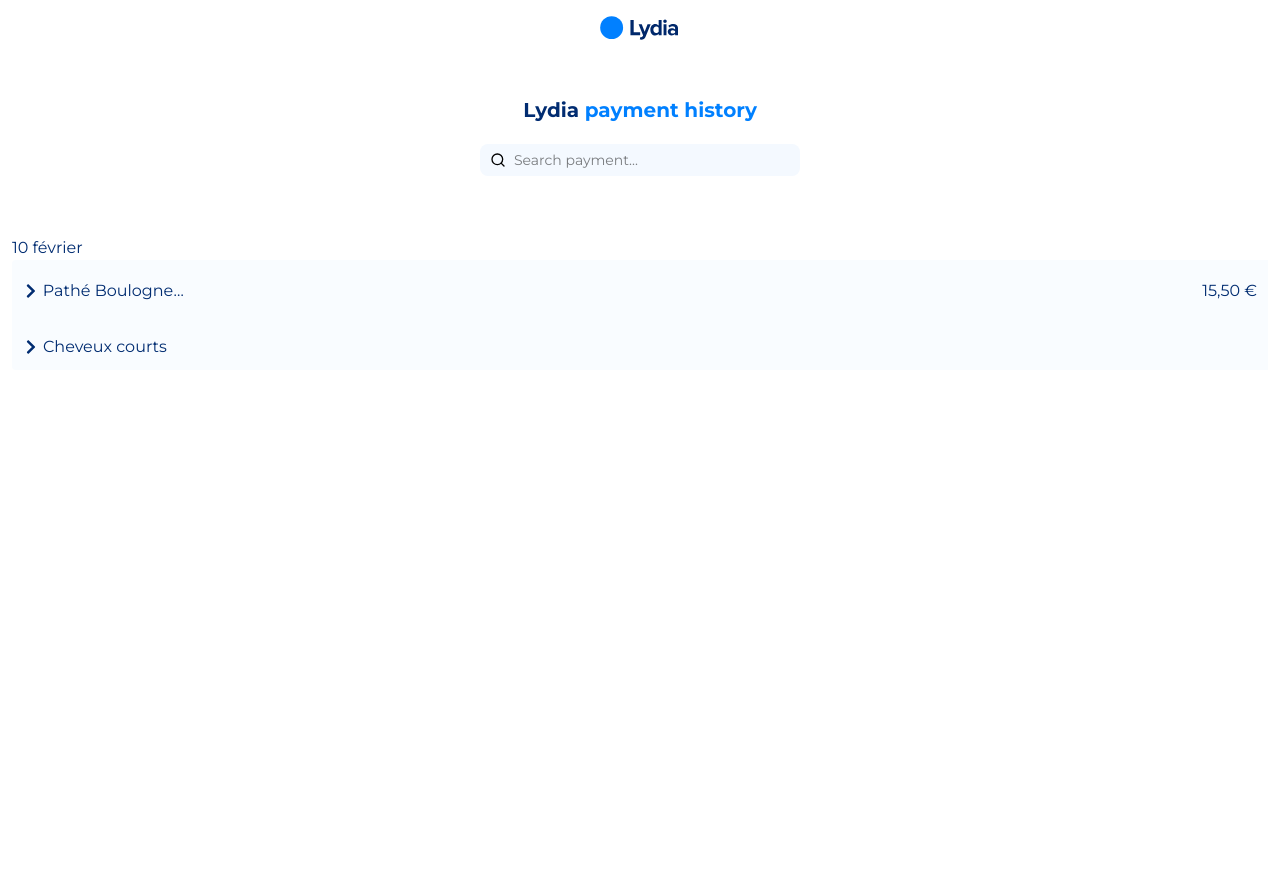
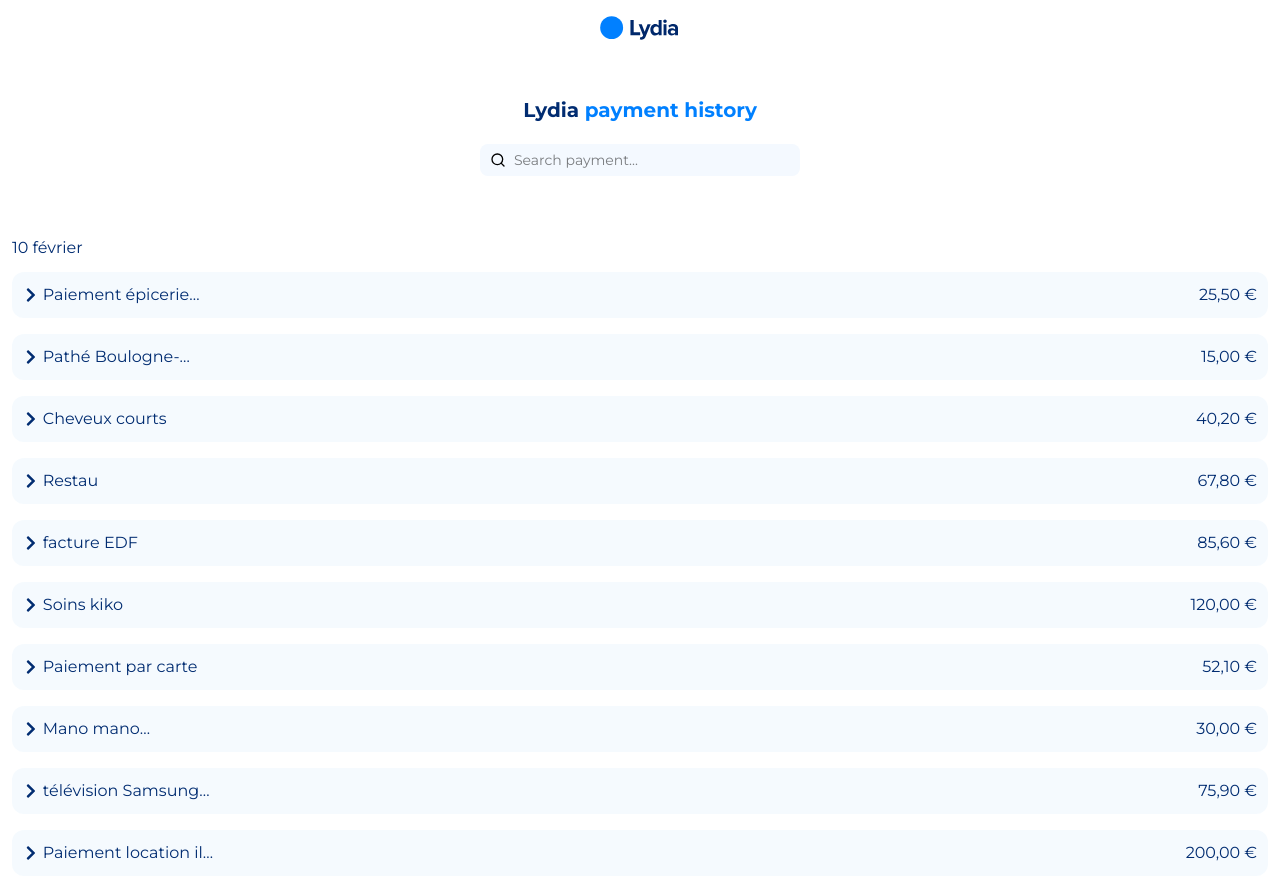
Before and after one commit to julienb84/Technical-app, a React (Vite) app: page / in a window 1280 px wide. Before the commit the page ends 800 px from the top, so only its background shows below. Built offline with nearby package versions, Linux system fonts and the light colour scheme.

Commit message:
setup .map() & types folder

```diff
--- a/src/components/TransactionPage.tsx
+++ b/src/components/TransactionPage.tsx
@@ -1,20 +1,22 @@
+// UI //
 import Input from "./ui/Input";
+import { FiSearch } from "react-icons/fi";
+
+// COMPONENTS //
 import TransactionsDetails from "./TransactionsDetails";
 
 import { useState } from "react";
 
-// icons //
-import { FiSearch } from "react-icons/fi";
+// DATA //
+import transactionsTab from "../data/transactions.json";
 
-//   type,
-//   placeholder,
-//   name,
-//   value,
-//   onChange,
-//   className,
+// TYPES //
+import type { Transaction } from "../types/transaction";
 
 const TransactionsPage = () => {
   const [search, setSearch] = useState("");
+
+  const typedTransactions = transactionsTab as Transaction[];
 
   const handleSearch = (event: React.ChangeEvent<HTMLInputElement>) => {
     const value: string = event.target.value;
@@ -42,7 +44,7 @@
         </div>
       </section>
       <section className="w-dvw pl-3 pr-3">
-        <TransactionsDetails />
+        <TransactionsDetails data={typedTransactions} />
       </section>
     </div>
   );
--- a/src/components/TransactionsDetails.tsx
+++ b/src/components/TransactionsDetails.tsx
@@ -2,19 +2,29 @@
 import { FaChevronRight } from "react-icons/fa";
 import Badge from "./ui/Badge";
 
-const TransactionsDetails = () => {
+// TYPES //
+import type { Transaction } from "../types/transaction";
+
+interface TransactionsDetailsProps {
+  data: Transaction[];
+}
+
+const TransactionsDetails = ({ data }: TransactionsDetailsProps) => {
   return (
     <div className="flex flex-col mt-10">
       <p className="text-brand-800">10 février</p>
-      <section className="bg-brand-100/50 rounded-s flex flex-col gap-2.5 pt-2">
-        <details className="group max-w-full border border-transparent open:border-brand-800/50 open:bg-white open:shadow-md open:duration-500 p-2.5 rounded-xl not-open:hover:shadow-lg/20">
+
+      <section className="rounded-s flex flex-col gap-4 pt-3">
+        {data.map((element) => {
+          return (
+            <details className="group max-w-full bg-brand-200/40 border border-transparent open:border-brand-800/50 open:bg-white open:shadow-md open:duration-500 p-2.5 rounded-xl not-open:hover:shadow-lg/20">
               <summary className="text-brand-800 text-s flex items-center">
                 <FaChevronRight className="group-open:rotate-90 transition duration-100" />
                 <div className="w-full flex justify-between">
-              <span className="ml-1 line-clamp-1 w-36">
-                Pathé Boulogne-Billancourt passage
+                  <span className="ml-1 line-clamp-1 w-44">
+                    {element.label}
                   </span>
-              <span>15,50 €</span>
+                  <span>{element.amount}</span>
                 </div>
               </summary>
               <div className="pl-1.5 mt-2.5 flex flex-col gap-6">
@@ -22,10 +32,12 @@
                   <p>SENDER</p>
                   <div className="text-brand-500/70 flex flex-col mt-1.5">
                     <p>
-                  Name : <span className="text-brand-500">Thomas Martin</span>
+                      Name :{" "}
+                      <span className="text-brand-500">{`${element.firstname} ${element.lastname}`}</span>
                     </p>
                     <p>
-                  ID : <span className="text-brand-500">544072</span>
+                      ID :{" "}
+                      <span className="text-brand-500">{element.memberId}</span>
                     </p>
                   </div>
                 </section>
@@ -33,44 +45,43 @@
                   <p>RECEIVER</p>
                   <div className="text-brand-500/70 flex flex-col mt-1.5">
                     <p>
-                  Name : <span className="text-brand-500">Damien Laurent</span>
+                      Name :{" "}
+                      <span className="text-brand-500">
+                        {element.receiverLastname
+                          ? `${element.receiverFirstname} ${element.receiverLastname}`
+                          : `${element.receiverFirstname}`}
+                      </span>
                     </p>
                   </div>
                 </section>
                 <section className="text-brand-800/60 *:font-semibold">
                   <p>PAYMENT</p>
                   <div className="text-brand-500/70 flex flex-col mt-1.5">
-                <p className="text-brand-800/60">
-                  Pathé Boulogne-Billancourt passage
-                </p>
+                    <p className="text-brand-800/60">{element.label}</p>
                     <p>
                       Type :{" "}
-                  <span className="text-brand-500">Lydia Transaction</span>
+                      <span className="text-brand-500">
+                        {element.transactionType.split("_").join(" ")}
+                      </span>
                     </p>
                     <p>
                       ID :{" "}
                       <span className="text-brand-500">
-                    c0e6b320-9429-45f1-9e61-2a9746cfc87c
+                        {element.paymentId}
                       </span>
                     </p>
                   </div>
                 </section>
-            <Badge variant="completed" status="completed" />
+                <Badge variant={element.status} status={element.status} />
+                {element.statusErrorDisplay && (
+                  <p className="text-brand-800 font-bold">
+                    {element.statusErrorDisplay}
+                  </p>
+                )}
               </div>
             </details>
-
-        <details className="group max-w-full border border-transparent open:border-brand-800/50 open:bg-white open:shadow-md open:duration-700 p-2.5 rounded-xl not-open:hover:shadow-lg/20">
-          <summary className="text-brand-800 text-s flex items-center">
-            <FaChevronRight className="group-open:rotate-90 transition duration-200" />
-            <span className="ml-1 line-clamp-1 w-36">Cheveux courts</span>
-          </summary>
-          <div className="pl-6.5 mt-2.5">
-            <ul className="text-white list-disc! *:font-semibold">
-              <li className="relative">Insurance is provided</li>
-              <li className="relative">Lunch is provide</li>
-            </ul>
-          </div>
-        </details>
+          );
+        })}
       </section>
     </div>
   );
--- /dev/null
+++ b/src/types/transaction.ts
@@ -0,0 +1,14 @@
+export type Transaction = {
+  paymentId: string;
+  receiverFirstname: string;
+  receiverLastname?: string;
+  transactionType: string;
+  memberId: number;
+  label: string;
+  firstname: string;
+  lastname: string;
+  amount: string;
+  date: number;
+  statusErrorDisplay?: string;
+  status: "completed" | "canceled" | "pending";
+};
```
Also changed, not shown: 1 other file (tests, documents, lock files or other folders). Lines whose indentation alone changed are shown as unchanged.
